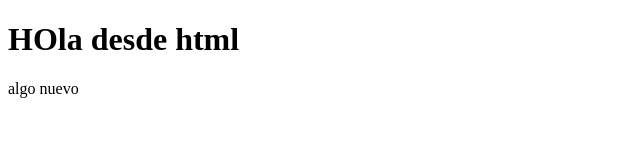
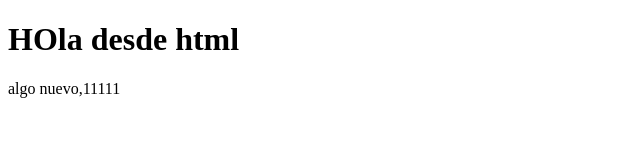
Before and after one commit to OscarEA/ejemplo-git, a plain HTML site: page index.html in a window 1280 px wide. Shown: the full height of the page, 0-640 px from the left. Drawn offline with Linux system fonts and the light colour scheme.

```diff
--- a/index.html
+++ b/index.html
@@ -7,7 +7,7 @@
 </head>
 <body>
     <h1>HOla desde html</h1>
-    <p>algo nuevo</p>
+    <p>algo nuevo,11111</p>
 </body>
 
 </html>
```
